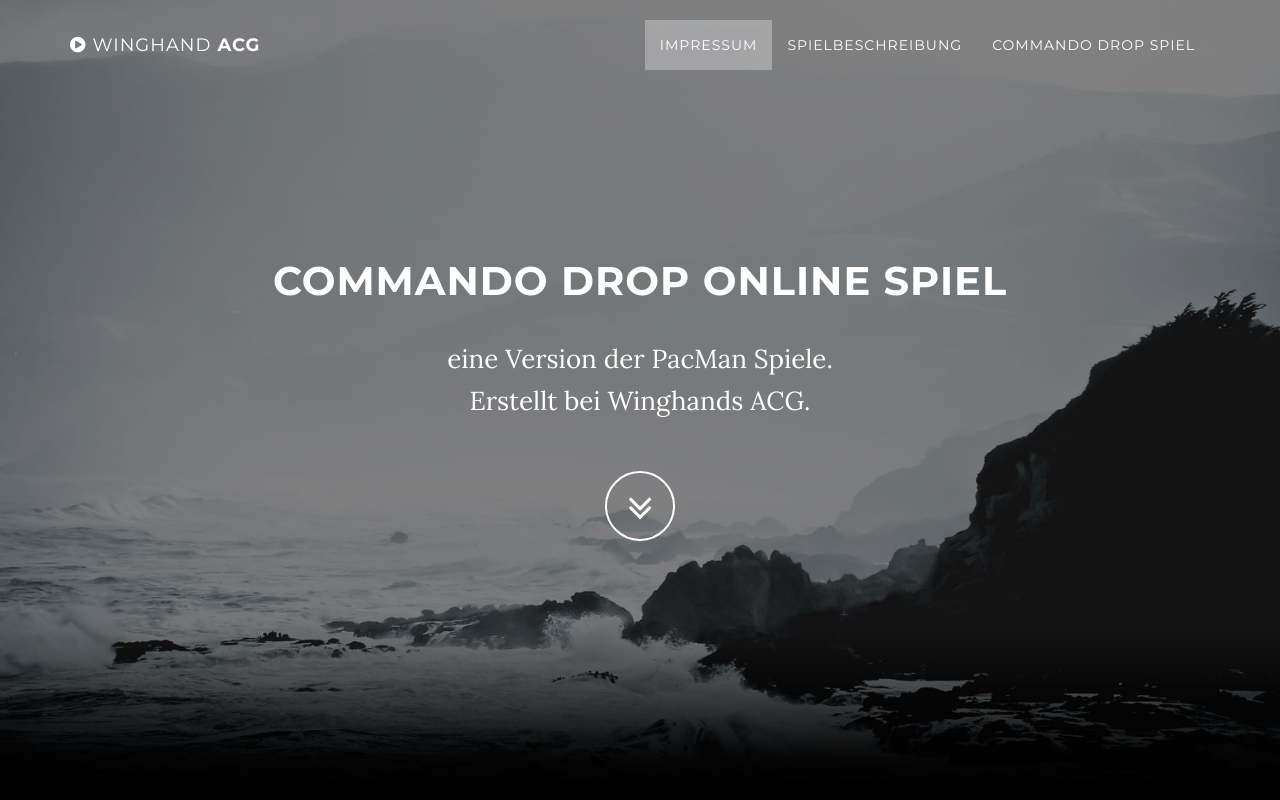
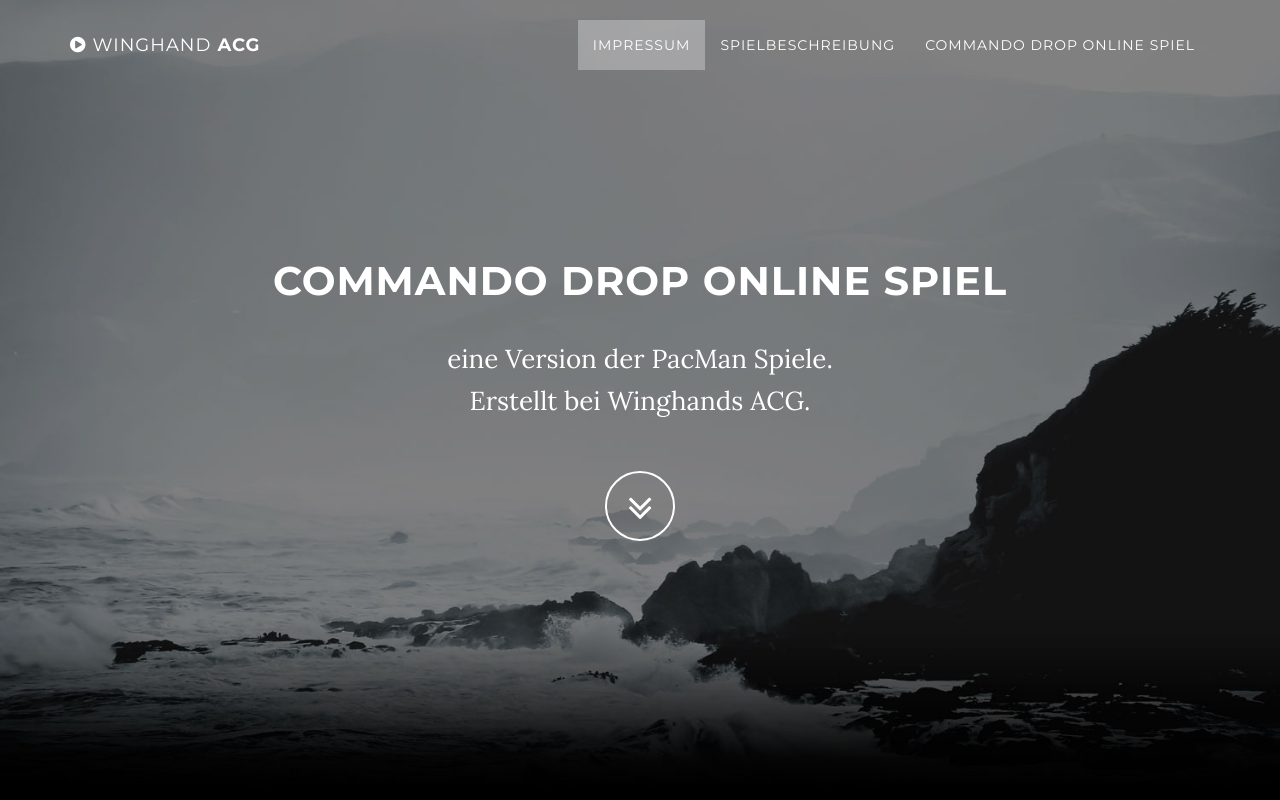
Before and after one commit to james2302smith/james2302smith.github.io, a website: page index.html in a window 1280 px wide. Shown: the top 800 px of the page. Drawn offline with nearby package versions, Linux system fonts and the light colour scheme; some packages are replaced by stand-ins of ours.

Commit message:
Update index.html

```diff
--- a/index.html
+++ b/index.html
@@ -62,7 +62,7 @@
                         <a class="page-scroll" href="#how">Spielbeschreibung</a>
                     </li>
                     <li>
-                        <a class="page-scroll" href="#game">Commando Drop Spiel</a>
+                        <a class="page-scroll" href="#game">Commando Drop online Spiel</a>
                     </li>
                 </ul>
             </div>
```
